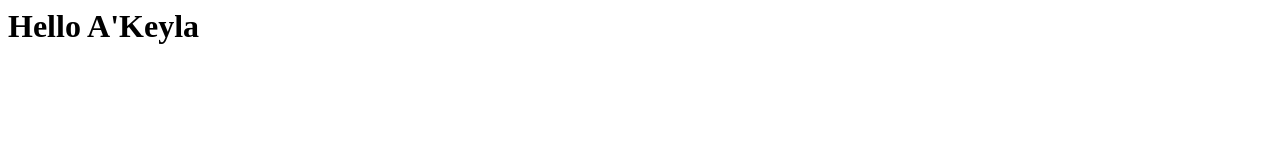
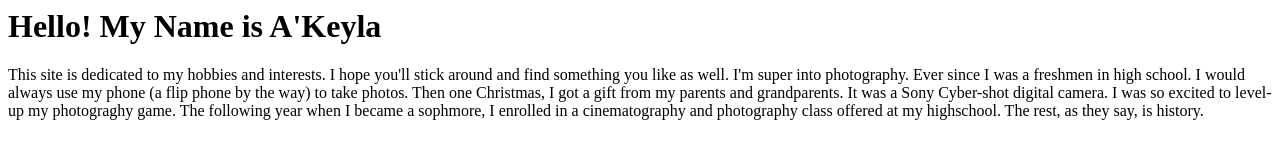
Before and after one commit to asc2630/Final-Project, a plain HTML site: page index.html in a window 1280 px wide. Drawn offline with Linux system fonts and the light colour scheme.

Commit message:
Update index.html

```diff
--- a/index.html
+++ b/index.html
@@ -1 +1,4 @@
-<h1>Hello A'Keyla</h1>
+<h1>Hello! My Name is A'Keyla</h1>
+
+<p1>This site is dedicated to my hobbies and interests. I hope you'll stick around and find something you like as well.</p1>
+<p2>I'm super into photography. Ever since I was a freshmen in high school. I would always use my phone (a flip phone by the way) to take photos. Then one Christmas, I got a gift from my parents and grandparents. It was a Sony Cyber-shot digital camera. I was so excited to level-up my photograghy game. The following year when I became a sophmore, I enrolled in a cinematography and photography class offered at my highschool. The rest, as they say, is history. </p2>
```
